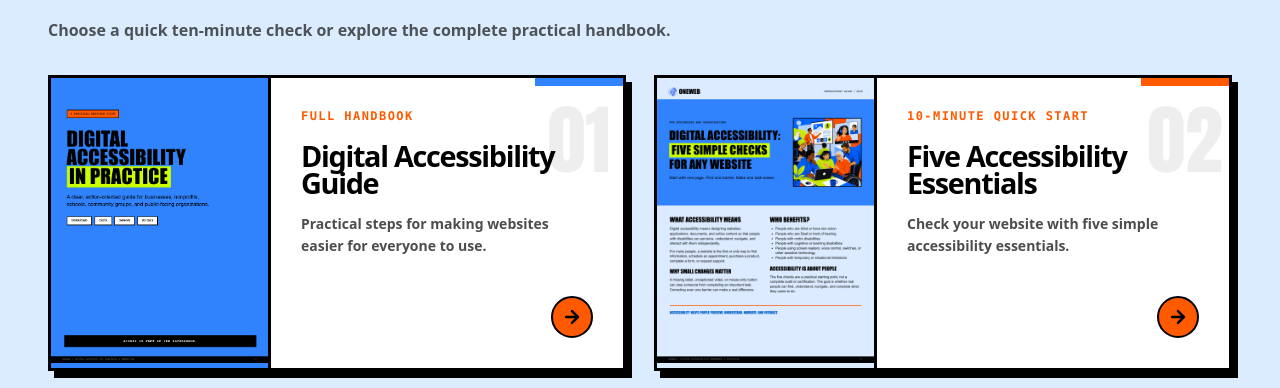
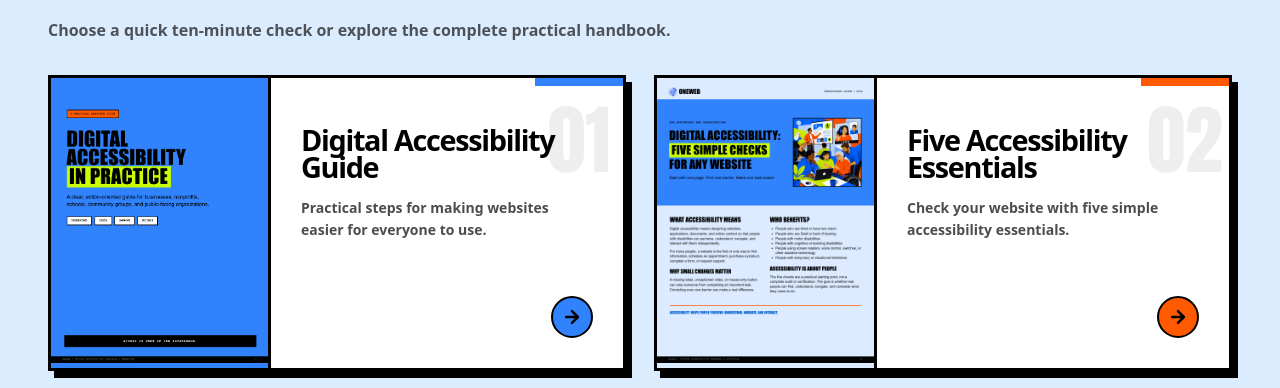
Before and after one commit to DhanvinG/oneweb, a React (Vite) app: page / in a window 1280 px wide. Shown: the part 6597-6985 px from the top of the page. Built offline with nearby package versions, Linux system fonts and the light colour scheme.

Commit message:
Simplify accessibility guide cards

```diff
--- a/src/App.tsx
+++ b/src/App.tsx
@@ -1474,7 +1474,6 @@ export default function App() {
                     />
                   </div>
                   <div className="home-guide-copy">
-                    <p className="font-mono text-xs font-black uppercase tracking-[0.12em] text-[#ff5a00]">Full handbook</p>
                     <h5 className="home-guide-title">Digital Accessibility Guide</h5>
                     <p className="mt-4 text-sm font-semibold leading-relaxed text-black/70">
                       Practical steps for making websites easier for everyone to use.
@@ -1498,7 +1497,6 @@ export default function App() {
                     />
                   </div>
                   <div className="home-guide-copy">
-                    <p className="font-mono text-xs font-black uppercase tracking-[0.12em] text-[#ff5a00]">10-minute quick start</p>
                     <h5 className="home-guide-title">Five Accessibility Essentials</h5>
                     <p className="mt-4 text-sm font-semibold leading-relaxed text-black/70">
                       Check your website with five simple accessibility essentials.
--- a/src/index.css
+++ b/src/index.css
@@ -204,6 +204,10 @@
   border-radius: 50%;
   background: #ff5a00;
   transition: color 200ms ease, background-color 200ms ease, transform 200ms ease;
+}
+
+.home-guide-card-blue .home-guide-arrow {
+  background: #3083fd;
 }
 
 .home-guide-card:hover .home-guide-arrow,
```
